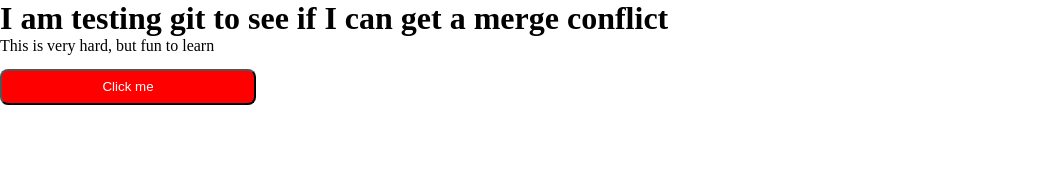
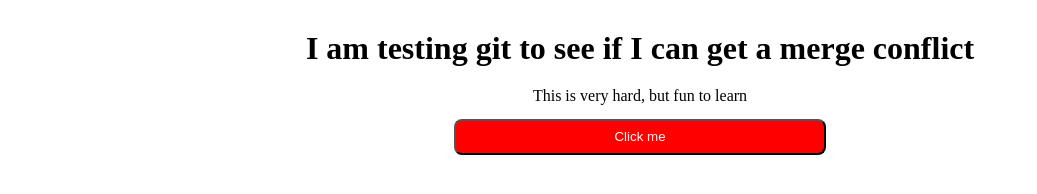
Before and after one commit to justinjones38/git-testing, a plain HTML site: page index.html in a window 1280 px wide. Shown: the whole page, without its empty margins (0-1037 px from the left). Drawn offline with Linux system fonts and the light colour scheme.

Commit message:
Centering header

```diff
--- a/index.html
+++ b/index.html
@@ -7,9 +7,12 @@
     <link href="styles.css" rel="stylesheet">
 </head>
 <body>
-    <h1>I am testing git to see if I can get a merge conflict</h1>
-    <p>This is very hard, but fun to learn</p>
-    <button id="button" class="red">Click me</button>
+    <div class="header">
+        <h1>I am testing git to see if I can get a merge conflict</h1>
+        <p>This is very hard, but fun to learn</p>
+        <button id="button" class="red">Click me</button>
+    </div>
+
     <script src="script.js"></script>
 </body>
 </html>
--- a/styles.css
+++ b/styles.css
@@ -2,6 +2,17 @@
     box-sizing: border-box;
     margin: 0;
     padding: 0;
+}
+
+.header {
+    display: flex;
+    flex-direction: column;
+    align-items: center;
+    margin: 30px 20px 20px 20px;
+}
+
+.header h1 {
+    margin-bottom: 20px;
 }
 
 #button {
@@ -9,7 +20,7 @@
     border-radius: 8px;
     margin-top: 0.9rem;
     height: 2.2rem;
-    width: 20%;
+    width: 30%;
 }
 
 .red {
```
